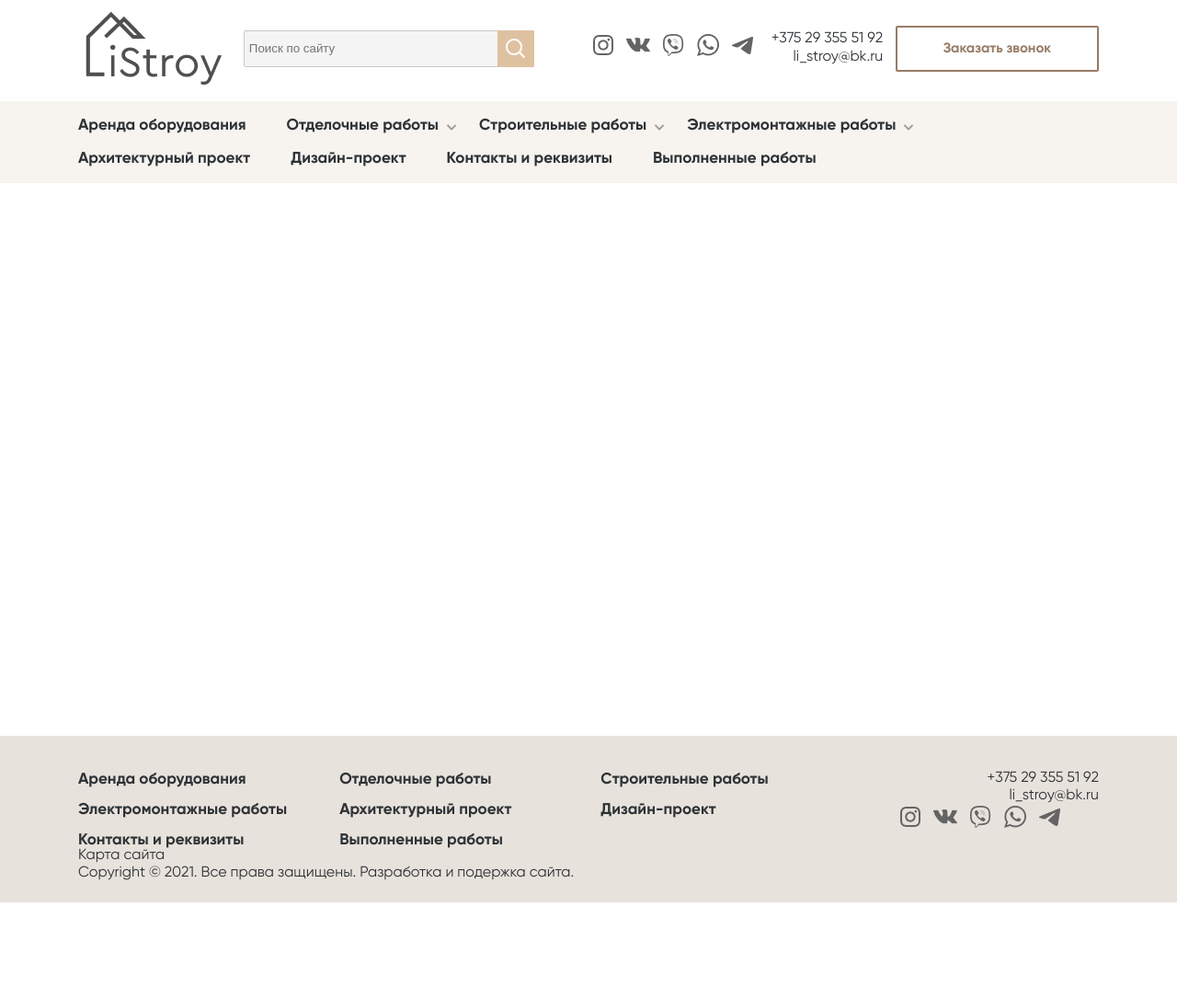
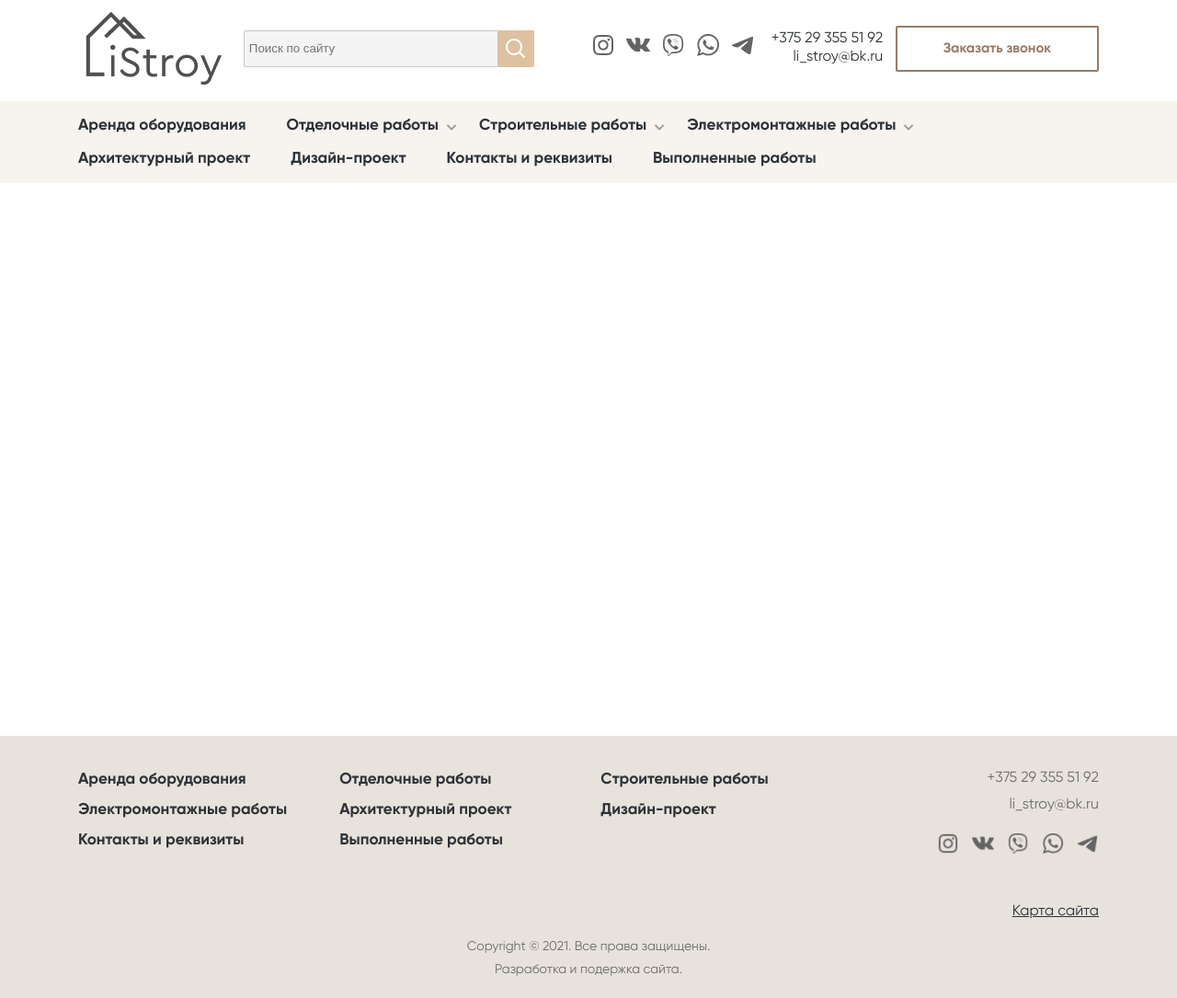
Before and after one commit to romanprokopuk/listroy, a website: page app/index.html in a window 1280 px wide. Shown: the whole page at 92% size. Before the commit the page ends 981 px from the top, so only its background shows below. Drawn offline with Linux system fonts and the light colour scheme.

Commit message:
heeder, footer all

```diff
--- a/app/index.html
+++ b/app/index.html
@@ -299,7 +299,7 @@
                     </ul>
                 </nav>
                 <div class="footer-contacts">
-                    <div class="contacts">
+                    <div class="contacts contacts__footer">
                         <ul>
                             <li>
                                 <a class="contacts-elem" href="tel:+375293555192" title="Позвонить на телефон">+375 29
@@ -311,22 +311,22 @@
                             </li>
                         </ul>
                     </div>
-                    <div class="social">
+                    <div class="social social__footer">
                         <ul>
                             <li>
-                                <a class="social-elem social-elem__instagram" href="" title="Мы в Instagram"></a>
+                                <a class="social-elem social-elem__footer social-elem__instagram" href="" title="Мы в Instagram"></a>
                             </li>
                             <li>
-                                <a class="social-elem social-elem__vk" href="" title="Мы в vk"></a>
+                                <a class="social-elem social-elem__footer social-elem__vk" href="" title="Мы в vk"></a>
                             </li>
                             <li>
-                                <a class="social-elem social-elem__viber" href="" title="Написать в viber"></a>
+                                <a class="social-elem social-elem__footer social-elem__viber" href="" title="Написать в viber"></a>
                             </li>
                             <li>
-                                <a class="social-elem social-elem__whatsapp" href="" title="Написать в whatsapp"></a>
+                                <a class="social-elem social-elem__footer social-elem__whatsapp" href="" title="Написать в whatsapp"></a>
                             </li>
                             <li>
-                                <a class="social-elem social-elem__telegram" href="" title="Написать в telegram"></a>
+                                <a class="social-elem social-elem__footer social-elem__telegram" href="" title="Написать в telegram"></a>
                             </li>
                         </ul>
                     </div>
--- a/app/scss/footer.scss
+++ b/app/scss/footer.scss
@@ -13,6 +13,8 @@
         padding-bottom: 19px;
     }
 }
+
+// --------------------------------------------------------------------------------- > nav__footer
 
 .nav__footer {
     width: 80%;
@@ -40,7 +42,7 @@
     margin-bottom: 12px;
     min-width: 32%;
     float: left;
-    &:nth-child(3n+1) {
+    &:nth-child(3n + 1) {
         clear: both;
     }
     @media (max-width: 1200px) {
@@ -48,15 +50,15 @@
     }
     @media (max-width: 992px) {
         min-width: 50%;
-        &:nth-child(3n+1) {
+        &:nth-child(3n + 1) {
             clear: none;
         }
-        &:nth-child(2n+1) {
+        &:nth-child(2n + 1) {
             clear: both;
         }
     }
     @media (max-width: 768px) {
-        &:nth-child(n+1) {
+        &:nth-child(n + 1) {
             width: 100%;
             clear: both;
         }
@@ -65,6 +67,8 @@
         text-align: center;
     }
 }
+
+// --------------------------------------------------------------------------------- > footer-contacts
 
 .footer-contacts {
     width: 20%;
@@ -83,3 +87,46 @@
         margin-left: 0;
     }
 }
+
+.contacts__footer {
+    color: #6d6d6d;
+    li:nth-child(n + 2) {
+        margin-top: 10px;
+    }
+    @media (max-width: 992px) {
+        font-size: 15px;
+        line-height: 18px;
+    }
+    @media (max-width: 576px) {
+        padding-top: 56px;
+    }
+}
+
+// --------------------------------------------------------------------------------- > social__footer
+
+.social__footer {
+    text-align: right;
+    margin-top: 20px;
+    margin-right: -5px;
+}
+
+.social-elem__footer {
+    width: 24px;
+    height: 24px;
+    margin: 0 5px;
+}
+
+// --------------------------------------------------------------------------------- > footer-bottom
+
+.footer-bottom {
+    margin-top: 46px;
+    @media (max-width: 1200px) {
+        margin-top: 30px;
+    }
+    @media (max-width: 992px) {
+        margin-top: 26px;
+    }
+    @media (max-width: 576px) {
+        margin-top: 16px;
+    }
+}
--- a/app/scss/main-classes.scss
+++ b/app/scss/main-classes.scss
@@ -292,6 +292,45 @@
     display: none;
 }
 
+// --------------------------------------------------------------------------------- > clear-both
+
 .clear-both {
     clear: both;
 }
+
+// --------------------------------------------------------------------------------- > site-map
+
+.site-map {
+    font-size: 16px;
+    line-height: 19px;
+    text-decoration: underline;
+    color: #2d3236;
+    text-align: right;
+    @media (max-width: 1200px) {
+        font-size: 14px;
+        line-height: 17px;
+    }
+    @media (max-width: 768px) and (min-width: 575.999999px) {
+        position: relative;
+        bottom: 135px;
+    }
+}
+
+// --------------------------------------------------------------------------------- >copyright
+
+.copyright {
+    display: flex;
+    flex-direction: column;
+    align-items: center;
+    margin-top: 20px;
+    font-size: 14px;
+    line-height: 17px;
+    color: #6d6d6d;
+}
+
+.copyright a:nth-child(n+2) {
+    margin-top: 8px;
+    @media (max-width: 1200px) {
+        margin-top: 5px;
+    }
+}
```
Also changed, not shown: app/css/style.min.css.
